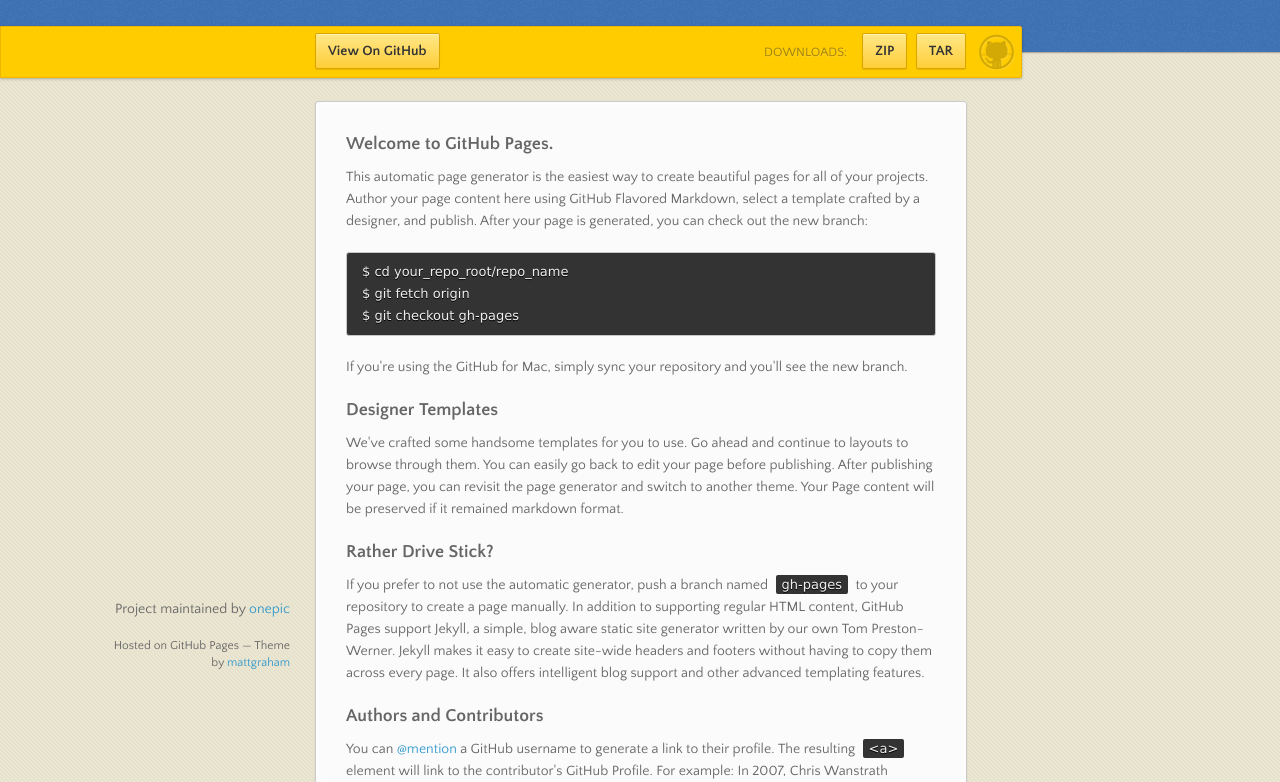
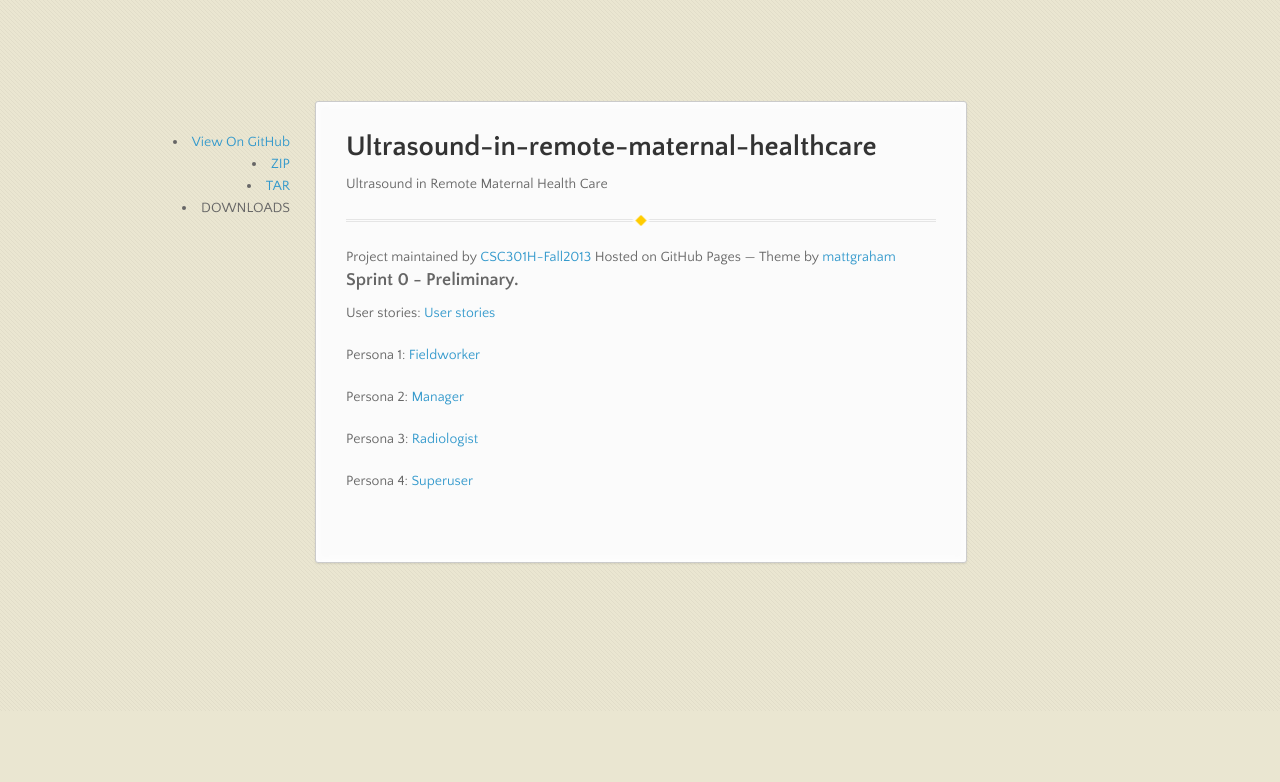
Before and after one commit to onepic/onepic, a plain HTML site: page index.html in a window 1280 px wide. Shown: the part 89-871 px from the top of the page. After the commit the page ends 800 px from the top, so only its background shows below. Drawn offline with nearby package versions, Linux system fonts and the light colour scheme.

Commit message:
Update index.html

```diff
--- a/index.html
+++ b/index.html
@@ -3,78 +3,55 @@
   <head>
     <meta charset="utf-8">
     <meta http-equiv="X-UA-Compatible" content="chrome=1">
-    <title>Onepic by onepic</title>
+    <title>Ultrasound-in-remote-maternal-healthcare by CSC301H-Fall2013</title>
     <link rel="stylesheet" href="stylesheets/styles.css">
     <link rel="stylesheet" href="stylesheets/pygment_trac.css">
     <script src="https://ajax.googleapis.com/ajax/libs/jquery/1.7.1/jquery.min.js"></script>
-    <script src="javascripts/main.js"></script>
+    <script src="javascripts/respond.js"></script>
     <!--[if lt IE 9]>
       <script src="//html5shiv.googlecode.com/svn/trunk/html5.js"></script>
+    <![endif]-->
+    <!--[if lt IE 8]>
+    <link rel="stylesheet" href="stylesheets/ie.css">
     <![endif]-->
     <meta name="viewport" content="width=device-width, initial-scale=1, user-scalable=no">
 
   </head>
   <body>
-
-      <header>
-        <h1>Onepic</h1>
-        <p></p>
-      </header>
-
-      <div id="banner">
-        <span id="logo"></span>
-
-        <a href="https://github.com/onepic/onepic" class="button fork"><strong>View On GitHub</strong></a>
-        <div class="downloads">
-          <span>Downloads:</span>
-          <ul>
-            <li><a href="https://github.com/onepic/onepic/zipball/master" class="button">ZIP</a></li>
-            <li><a href="https://github.com/onepic/onepic/tarball/master" class="button">TAR</a></li>
-          </ul>
-        </div>
-      </div><!-- end banner -->
+      <div id="header">
+        <nav>
+          <li class="fork"><a href="https://github.com/CSC301H-Fall2013/ultrasound-in-remote-maternal-healthcare">View On GitHub</a></li>
+          <li class="downloads"><a href="https://github.com/CSC301H-Fall2013/ultrasound-in-remote-maternal-healthcare/zipball/master">ZIP</a></li>
+          <li class="downloads"><a href="https://github.com/CSC301H-Fall2013/ultrasound-in-remote-maternal-healthcare/tarball/master">TAR</a></li>
+          <li class="title">DOWNLOADS</li>
+        </nav>
+      </div><!-- end header -->
 
     <div class="wrapper">
-      <nav>
-        <ul></ul>
-      </nav>
+
       <section>
+        <div id="title">
+          <h1>Ultrasound-in-remote-maternal-healthcare</h1>
+          <p>Ultrasound in Remote Maternal Health Care</p>
+          <hr>
+          <span class="credits left">Project maintained by <a href="https://github.com/CSC301H-Fall2013">CSC301H-Fall2013</a></span>
+          <span class="credits right">Hosted on GitHub Pages &mdash; Theme by <a href="https://twitter.com/michigangraham">mattgraham</a></span>
+        </div>
+
         <h3>
-<a name="welcome-to-github-pages" class="anchor" href="#welcome-to-github-pages"><span class="octicon octicon-link"></span></a>Welcome to GitHub Pages.</h3>
+<a name="sprint-0---preliminary" class="anchor" href="#sprint-0---preliminary"><span class="octicon octicon-link"></span></a>Sprint 0 - Preliminary.</h3>
 
-<p>This automatic page generator is the easiest way to create beautiful pages for all of your projects. Author your page content here using GitHub Flavored Markdown, select a template crafted by a designer, and publish. After your page is generated, you can check out the new branch:</p>
+<p>User stories: <a href="https://github.com/onepic/onepic/edit/gh-pages/index.html">User stories</a></p>
 
-<pre><code>$ cd your_repo_root/repo_name
-$ git fetch origin
-$ git checkout gh-pages
-</code></pre>
+<p>Persona 1: <a href="https://github.com/CSC301H-Fall2013/ultrasound-in-remote-maternal-healthcare/blob/master/sprints/sprint0/personas/fieldworker.pdf">Fieldworker</a></p>
 
-<p>If you're using the GitHub for Mac, simply sync your repository and you'll see the new branch.</p>
+<p>Persona 2: <a href="https://github.com/CSC301H-Fall2013/ultrasound-in-remote-maternal-healthcare/blob/master/sprints/sprint0/personas/manager.pdf">Manager</a></p>
 
-<h3>
-<a name="designer-templates" class="anchor" href="#designer-templates"><span class="octicon octicon-link"></span></a>Designer Templates</h3>
+<p>Persona 3: <a href="https://github.com/CSC301H-Fall2013/ultrasound-in-remote-maternal-healthcare/blob/master/sprints/sprint0/personas/radiologist.pdf">Radiologist</a></p>
 
-<p>We've crafted some handsome templates for you to use. Go ahead and continue to layouts to browse through them. You can easily go back to edit your page before publishing. After publishing your page, you can revisit the page generator and switch to another theme. Your Page content will be preserved if it remained markdown format.</p>
+<p>Persona 4: <a href="https://github.com/CSC301H-Fall2013/ultrasound-in-remote-maternal-healthcare/blob/master/sprints/sprint0/personas/superuser.pdf">Superuser</a></p>
+      </section>
 
-<h3>
-<a name="rather-drive-stick" class="anchor" href="#rather-drive-stick"><span class="octicon octicon-link"></span></a>Rather Drive Stick?</h3>
-
-<p>If you prefer to not use the automatic generator, push a branch named <code>gh-pages</code> to your repository to create a page manually. In addition to supporting regular HTML content, GitHub Pages support Jekyll, a simple, blog aware static site generator written by our own Tom Preston-Werner. Jekyll makes it easy to create site-wide headers and footers without having to copy them across every page. It also offers intelligent blog support and other advanced templating features.</p>
-
-<h3>
-<a name="authors-and-contributors" class="anchor" href="#authors-and-contributors"><span class="octicon octicon-link"></span></a>Authors and Contributors</h3>
-
-<p>You can <a href="https://github.com/blog/821" class="user-mention">@mention</a> a GitHub username to generate a link to their profile. The resulting <code>&lt;a&gt;</code> element will link to the contributor's GitHub Profile. For example: In 2007, Chris Wanstrath (<a href="https://github.com/defunkt" class="user-mention">@defunkt</a>), PJ Hyett (<a href="https://github.com/pjhyett" class="user-mention">@pjhyett</a>), and Tom Preston-Werner (<a href="https://github.com/mojombo" class="user-mention">@mojombo</a>) founded GitHub.</p>
-
-<h3>
-<a name="support-or-contact" class="anchor" href="#support-or-contact"><span class="octicon octicon-link"></span></a>Support or Contact</h3>
-
-<p>Having trouble with Pages? Check out the documentation at <a href="http://help.github.com/pages">http://help.github.com/pages</a> or contact <a href="mailto:support@github.com">support@github.com</a> and we’ll help you sort it out.</p>
-      </section>
-      <footer>
-        <p>Project maintained by <a href="https://github.com/onepic">onepic</a></p>
-        <p><small>Hosted on GitHub Pages &mdash; Theme by <a href="https://twitter.com/michigangraham">mattgraham</a></small></p>
-      </footer>
     </div>
     <!--[if !IE]><script>fixScale(document);</script><![endif]-->
 
```
